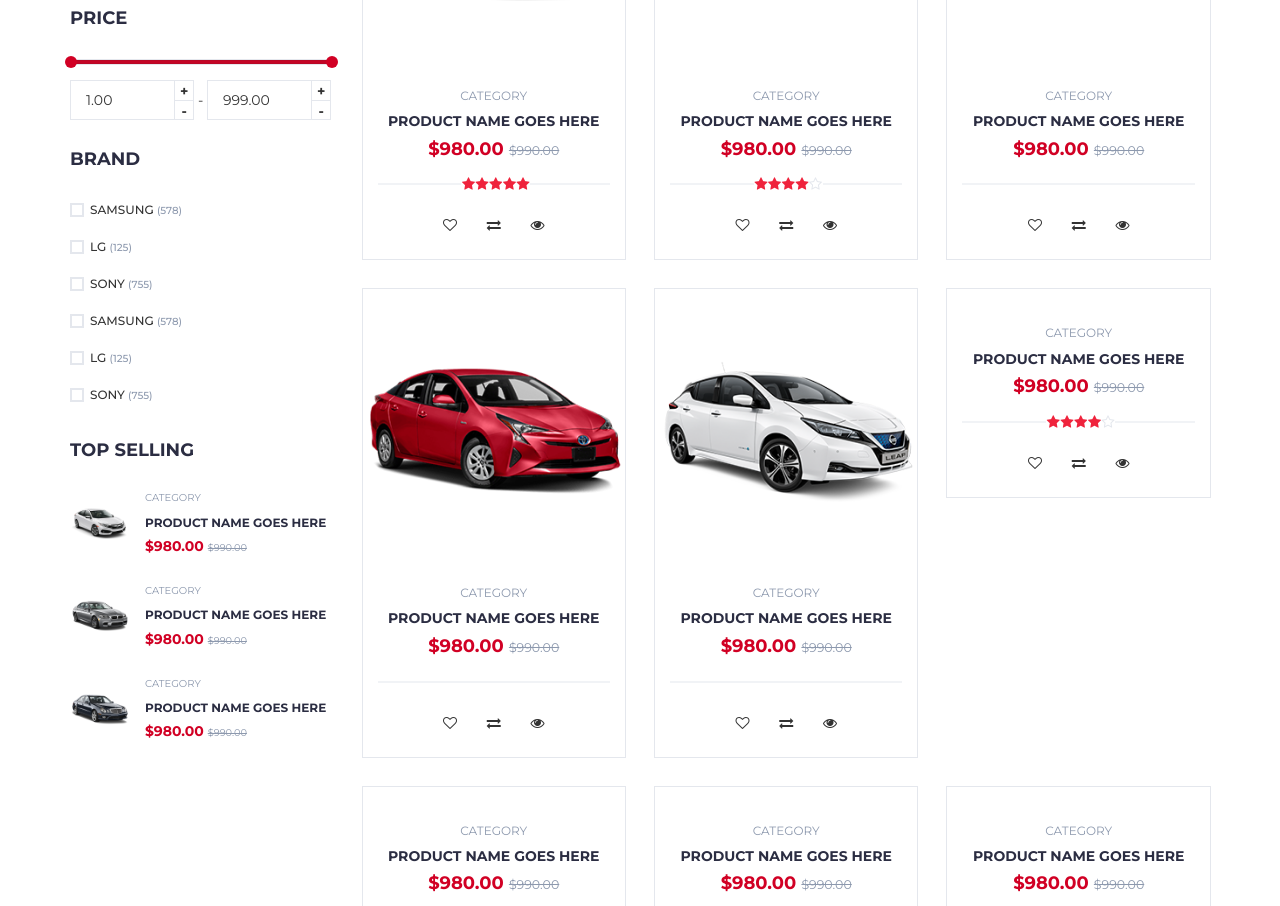
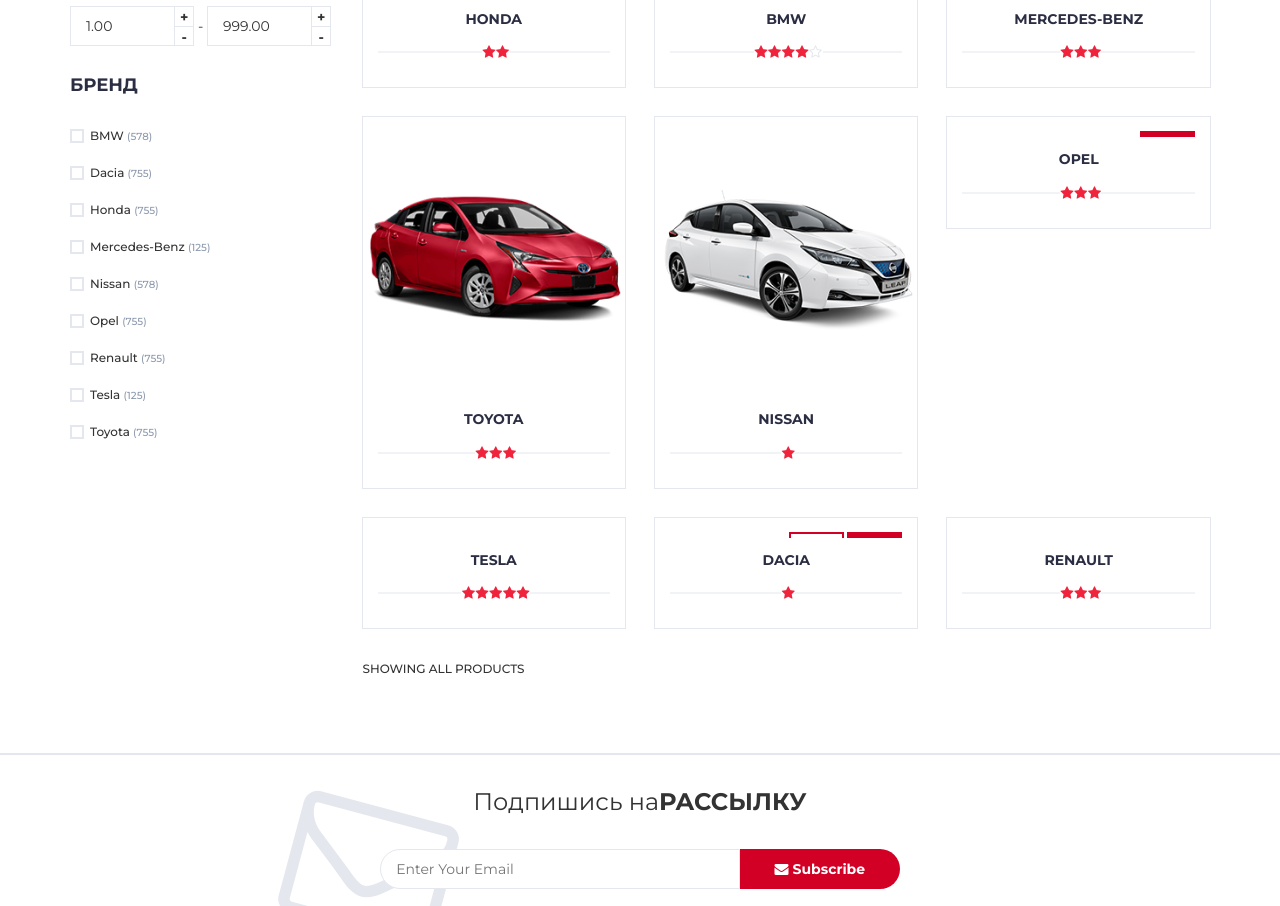
Before and after one commit to WEB-TI-218/WEB-Project, a plain HTML site: page store.html in a window 1280 px wide. Shown: the part 676-1582 px from the top of the page. Drawn offline with Linux system fonts and the light colour scheme.

Commit message:
Update store.html
Примерный вид страницы

```diff
--- a/store.html
+++ b/store.html
@@ -72,7 +72,8 @@
 					<div class="col-md-6">
 						<div class="header-search">
 							<form>
-								<select class="input-select">
+
+									<select class="input-select">
 									<option value="0">Все категории</option>
 									<option value="1">Седан</option>
 									<option value="1">Хэтчбэк</option>
@@ -80,6 +81,8 @@
 									<option value="1">Минивэн</option>
 									<option value="1">Кроссовер</option>
 								</select>
+
+
 								<input class="input" placeholder="Найти в объявлениях">
 								<button class="search-btn">Поиск</button>
 							</form>
@@ -171,13 +174,11 @@
 				<div id="responsive-nav">
 					<!-- NAV -->
 					<ul class="main-nav nav navbar-nav">
-						<li class="active"><a href="#">Home</a></li>
-						<li><a href="#">Hot Deals</a></li>
-						<li><a href="#">Categories</a></li>
-						<li><a href="#">Laptops</a></li>
-						<li><a href="#">Smartphones</a></li>
-						<li><a href="#">Cameras</a></li>
-						<li><a href="#">Accessories</a></li>
+						<li><a href="index.html">Главная</a></li>
+						<li><a href="#">Горячие предложения</a></li>
+						<li class="active"><a href="store.html">Категории</a></li>
+						<li><a href="#">Аксессуары</a></li>
+						<li><a href="policy.html">Правила пользования</a></li>
 					</ul>
 					<!-- /NAV -->
 				</div>
@@ -195,10 +196,12 @@
 				<div class="row">
 					<div class="col-md-12">
 						<ul class="breadcrumb-tree">
-							<li><a href="#">Home</a></li>
-							<li><a href="#">All Categories</a></li>
+							<li><a href="index.html">Главная</a></li>
+							<li><a href="store.html">Категории</a></li>
+							<!--
 							<li><a href="#">Accessories</a></li>
 							<li class="active">Headphones (227,490 Results)</li>
+							-->
 						</ul>
 					</div>
 				</div>
@@ -218,14 +221,14 @@
 					<div id="aside" class="col-md-3">
 						<!-- aside Widget -->
 						<div class="aside">
-							<h3 class="aside-title">Categories</h3>
+							<h3 class="aside-title">Категории</h3>
 							<div class="checkbox-filter">
 
 								<div class="input-checkbox">
 									<input type="checkbox" id="category-1">
 									<label for="category-1">
 										<span></span>
-										Laptops
+										Бюджетные
 										<small>(120)</small>
 									</label>
 								</div>
@@ -234,7 +237,7 @@
 									<input type="checkbox" id="category-2">
 									<label for="category-2">
 										<span></span>
-										Smartphones
+										Популярные
 										<small>(740)</small>
 									</label>
 								</div>
@@ -243,7 +246,7 @@
 									<input type="checkbox" id="category-3">
 									<label for="category-3">
 										<span></span>
-										Cameras
+										Премиальные
 										<small>(1450)</small>
 									</label>
 								</div>
@@ -252,21 +255,21 @@
 									<input type="checkbox" id="category-4">
 									<label for="category-4">
 										<span></span>
-										Accessories
+										Электрокары
 										<small>(578)</small>
 									</label>
 								</div>
-
+								<!--
 								<div class="input-checkbox">
 									<input type="checkbox" id="category-5">
 									<label for="category-5">
 										<span></span>
-										Laptops
+										Минивэн
 										<small>(120)</small>
 									</label>
 								</div>
 
-								<div class="input-checkbox">
+									<div class="input-checkbox">
 									<input type="checkbox" id="category-6">
 									<label for="category-6">
 										<span></span>
@@ -274,13 +277,16 @@
 										<small>(740)</small>
 									</label>
 								</div>
+								-->
 							</div>
 						</div>
+
+
 						<!-- /aside Widget -->
 
 						<!-- aside Widget -->
 						<div class="aside">
-							<h3 class="aside-title">Price</h3>
+							<h3 class="aside-title">Цена</h3>
 							<div class="price-filter">
 								<div id="price-slider"></div>
 								<div class="input-number price-min">
@@ -300,45 +306,69 @@
 
 						<!-- aside Widget -->
 						<div class="aside">
-							<h3 class="aside-title">Brand</h3>
+							<h3 class="aside-title">Бренд</h3>
 							<div class="checkbox-filter">
 								<div class="input-checkbox">
 									<input type="checkbox" id="brand-1">
 									<label for="brand-1">
 										<span></span>
-										SAMSUNG
+										BMW
 										<small>(578)</small>
+									</label>
+								</div>
+								<div class="input-checkbox">
+									<input type="checkbox" id="brand-3">
+									<label for="brand-3">
+										<span></span>
+										Dacia
+										<small>(755)</small>
+									</label>
+								</div>
+								<div class="input-checkbox">
+									<input type="checkbox" id="brand-3">
+									<label for="brand-3">
+										<span></span>
+										Honda
+										<small>(755)</small>
 									</label>
 								</div>
 								<div class="input-checkbox">
 									<input type="checkbox" id="brand-2">
 									<label for="brand-2">
 										<span></span>
-										LG
+										Mercedes-Benz
 										<small>(125)</small>
+									</label>
+								</div>
+								<div class="input-checkbox">
+									<input type="checkbox" id="brand-4">
+									<label for="brand-4">
+										<span></span>
+										Nissan
+										<small>(578)</small>
 									</label>
 								</div>
 								<div class="input-checkbox">
 									<input type="checkbox" id="brand-3">
 									<label for="brand-3">
 										<span></span>
-										SONY
+										Opel
 										<small>(755)</small>
 									</label>
 								</div>
 								<div class="input-checkbox">
-									<input type="checkbox" id="brand-4">
-									<label for="brand-4">
+									<input type="checkbox" id="brand-3">
+									<label for="brand-3">
 										<span></span>
-										SAMSUNG
-										<small>(578)</small>
+										Renault
+										<small>(755)</small>
 									</label>
 								</div>
 								<div class="input-checkbox">
 									<input type="checkbox" id="brand-5">
 									<label for="brand-5">
 										<span></span>
-										LG
+										Tesla
 										<small>(125)</small>
 									</label>
 								</div>
@@ -346,7 +376,7 @@
 									<input type="checkbox" id="brand-6">
 									<label for="brand-6">
 										<span></span>
-										SONY
+										Toyota
 										<small>(755)</small>
 									</label>
 								</div>
@@ -355,6 +385,7 @@
 						<!-- /aside Widget -->
 
 						<!-- aside Widget -->
+						<!--
 						<div class="aside">
 							<h3 class="aside-title">Top selling</h3>
 							<div class="product-widget">
@@ -362,9 +393,9 @@
 									<img src="./img/product01.png" alt="">
 								</div>
 								<div class="product-body">
-									<p class="product-category">Category</p>
+
 									<h3 class="product-name"><a href="#">product name goes here</a></h3>
-									<h4 class="product-price">$980.00 <del class="product-old-price">$990.00</del></h4>
+
 								</div>
 							</div>
 
@@ -373,9 +404,9 @@
 									<img src="./img/product02.png" alt="">
 								</div>
 								<div class="product-body">
-									<p class="product-category">Category</p>
+
 									<h3 class="product-name"><a href="#">product name goes here</a></h3>
-									<h4 class="product-price">$980.00 <del class="product-old-price">$990.00</del></h4>
+
 								</div>
 							</div>
 
@@ -384,12 +415,14 @@
 									<img src="./img/product03.png" alt="">
 								</div>
 								<div class="product-body">
-									<p class="product-category">Category</p>
+
 									<h3 class="product-name"><a href="#">product name goes here</a></h3>
-									<h4 class="product-price">$980.00 <del class="product-old-price">$990.00</del></h4>
+
 								</div>
 							</div>
 						</div>
+
+						-->
 						<!-- /aside Widget -->
 					</div>
 					<!-- /ASIDE -->
@@ -397,29 +430,32 @@
 					<!-- STORE -->
 					<div id="store" class="col-md-9">
 						<!-- store top filter -->
+						<!--
 						<div class="store-filter clearfix">
 							<div class="store-sort">
 								<label>
-									Sort By:
+									Сортировка по:
 									<select class="input-select">
-										<option value="0">Popular</option>
+										<option value="0">Популярности</option>
 										<option value="1">Position</option>
 									</select>
 								</label>
 
 								<label>
-									Show:
+									Показать:
 									<select class="input-select">
 										<option value="0">20</option>
 										<option value="1">50</option>
 									</select>
 								</label>
+
 							</div>
 							<ul class="store-grid">
 								<li class="active"><i class="fa fa-th"></i></li>
 								<li><a href="#"><i class="fa fa-th-list"></i></a></li>
 							</ul>
 						</div>
+						-->
 						<!-- /store top filter -->
 
 						<!-- store products -->
@@ -430,29 +466,21 @@
 									<div class="product-img">
 										<img src="./img/product01.png" alt="">
 										<div class="product-label">
-											<span class="sale">-30%</span>
+											<span class="sale">-40%</span>
 											<span class="new">NEW</span>
 										</div>
 									</div>
 									<div class="product-body">
-										<p class="product-category">Category</p>
-										<h3 class="product-name"><a href="#">product name goes here</a></h3>
-										<h4 class="product-price">$980.00 <del class="product-old-price">$990.00</del></h4>
+
+										<h3 class="product-name"><a href="#">Honda</a></h3>
+
 										<div class="product-rating">
 											<i class="fa fa-star"></i>
 											<i class="fa fa-star"></i>
-											<i class="fa fa-star"></i>
-											<i class="fa fa-star"></i>
-											<i class="fa fa-star"></i>
-										</div>
-										<div class="product-btns">
-											<button class="add-to-wishlist"><i class="fa fa-heart-o"></i><span class="tooltipp">add to wishlist</span></button>
-											<button class="add-to-compare"><i class="fa fa-exchange"></i><span class="tooltipp">add to compare</span></button>
-											<button class="quick-view"><i class="fa fa-eye"></i><span class="tooltipp">quick view</span></button>
 										</div>
 									</div>
 									<div class="add-to-cart">
-										<button class="add-to-cart-btn"><i class="fa fa-shopping-cart"></i> add to cart</button>
+										<button class="add-to-cart-btn"><a href="index.html">Перейти</a></button>
 									</div>
 								</div>
 							</div>
@@ -468,9 +496,9 @@
 										</div>
 									</div>
 									<div class="product-body">
-										<p class="product-category">Category</p>
-										<h3 class="product-name"><a href="#">product name goes here</a></h3>
-										<h4 class="product-price">$980.00 <del class="product-old-price">$990.00</del></h4>
+
+										<h3 class="product-name"><a href="#">BMW</a></h3>
+
 										<div class="product-rating">
 											<i class="fa fa-star"></i>
 											<i class="fa fa-star"></i>
@@ -478,14 +506,9 @@
 											<i class="fa fa-star"></i>
 											<i class="fa fa-star-o"></i>
 										</div>
-										<div class="product-btns">
-											<button class="add-to-wishlist"><i class="fa fa-heart-o"></i><span class="tooltipp">add to wishlist</span></button>
-											<button class="add-to-compare"><i class="fa fa-exchange"></i><span class="tooltipp">add to compare</span></button>
-											<button class="quick-view"><i class="fa fa-eye"></i><span class="tooltipp">quick view</span></button>
-										</div>
 									</div>
 									<div class="add-to-cart">
-										<button class="add-to-cart-btn"><i class="fa fa-shopping-cart"></i> add to cart</button>
+										<button class="add-to-cart-btn"><a href="index.html">Перейти</a></button>
 									</div>
 								</div>
 							</div>
@@ -500,19 +523,18 @@
 										<img src="./img/product03.png" alt="">
 									</div>
 									<div class="product-body">
-										<p class="product-category">Category</p>
-										<h3 class="product-name"><a href="#">product name goes here</a></h3>
-										<h4 class="product-price">$980.00 <del class="product-old-price">$990.00</del></h4>
+
+										<h3 class="product-name"><a href="#">Mercedes-Benz</a></h3>
+
+
 										<div class="product-rating">
-										</div>
-										<div class="product-btns">
-											<button class="add-to-wishlist"><i class="fa fa-heart-o"></i><span class="tooltipp">add to wishlist</span></button>
-											<button class="add-to-compare"><i class="fa fa-exchange"></i><span class="tooltipp">add to compare</span></button>
-											<button class="quick-view"><i class="fa fa-eye"></i><span class="tooltipp">quick view</span></button>
+											<i class="fa fa-star"></i>
+											<i class="fa fa-star"></i>
+											<i class="fa fa-star"></i>
 										</div>
 									</div>
 									<div class="add-to-cart">
-										<button class="add-to-cart-btn"><i class="fa fa-shopping-cart"></i> add to cart</button>
+										<button class="add-to-cart-btn"><a href="index.html">Перейти</a></button>
 									</div>
 								</div>
 							</div>
@@ -527,19 +549,17 @@
 										<img src="./img/product04.png" alt="">
 									</div>
 									<div class="product-body">
-										<p class="product-category">Category</p>
-										<h3 class="product-name"><a href="#">product name goes here</a></h3>
-										<h4 class="product-price">$980.00 <del class="product-old-price">$990.00</del></h4>
+
+										<h3 class="product-name"><a href="#">Toyota</a></h3>
+
 										<div class="product-rating">
-										</div>
-										<div class="product-btns">
-											<button class="add-to-wishlist"><i class="fa fa-heart-o"></i><span class="tooltipp">add to wishlist</span></button>
-											<button class="add-to-compare"><i class="fa fa-exchange"></i><span class="tooltipp">add to compare</span></button>
-											<button class="quick-view"><i class="fa fa-eye"></i><span class="tooltipp">quick view</span></button>
+											<i class="fa fa-star"></i>
+											<i class="fa fa-star"></i>
+											<i class="fa fa-star"></i>
 										</div>
 									</div>
 									<div class="add-to-cart">
-										<button class="add-to-cart-btn"><i class="fa fa-shopping-cart"></i> add to cart</button>
+										<button class="add-to-cart-btn"><a href="index.html">Перейти</a></button>
 									</div>
 								</div>
 							</div>
@@ -554,19 +574,15 @@
 										<img src="./img/product05.png" alt="">
 									</div>
 									<div class="product-body">
-										<p class="product-category">Category</p>
-										<h3 class="product-name"><a href="#">product name goes here</a></h3>
-										<h4 class="product-price">$980.00 <del class="product-old-price">$990.00</del></h4>
+
+										<h3 class="product-name"><a href="#">Nissan</a></h3>
+
 										<div class="product-rating">
-										</div>
-										<div class="product-btns">
-											<button class="add-to-wishlist"><i class="fa fa-heart-o"></i><span class="tooltipp">add to wishlist</span></button>
-											<button class="add-to-compare"><i class="fa fa-exchange"></i><span class="tooltipp">add to compare</span></button>
-											<button class="quick-view"><i class="fa fa-eye"></i><span class="tooltipp">quick view</span></button>
+											<i class="fa fa-star"></i>
 										</div>
 									</div>
 									<div class="add-to-cart">
-										<button class="add-to-cart-btn"><i class="fa fa-shopping-cart"></i> add to cart</button>
+										<button class="add-to-cart-btn"><a href="index.html">Перейти</a></button>
 									</div>
 								</div>
 							</div>
@@ -577,26 +593,22 @@
 								<div class="product">
 									<div class="product-img">
 										<img src="./img/product06.png" alt="">
+										<div class="product-label">
+											<span class="new">NEW</span>
+										</div>
 									</div>
 									<div class="product-body">
-										<p class="product-category">Category</p>
-										<h3 class="product-name"><a href="#">product name goes here</a></h3>
-										<h4 class="product-price">$980.00 <del class="product-old-price">$990.00</del></h4>
+
+										<h3 class="product-name"><a href="#">Opel</a></h3>
+
 										<div class="product-rating">
 											<i class="fa fa-star"></i>
 											<i class="fa fa-star"></i>
 											<i class="fa fa-star"></i>
-											<i class="fa fa-star"></i>
-											<i class="fa fa-star-o"></i>
-										</div>
-										<div class="product-btns">
-											<button class="add-to-wishlist"><i class="fa fa-heart-o"></i><span class="tooltipp">add to wishlist</span></button>
-											<button class="add-to-compare"><i class="fa fa-exchange"></i><span class="tooltipp">add to compare</span></button>
-											<button class="quick-view"><i class="fa fa-eye"></i><span class="tooltipp">quick view</span></button>
 										</div>
 									</div>
 									<div class="add-to-cart">
-										<button class="add-to-cart-btn"><i class="fa fa-shopping-cart"></i> add to cart</button>
+										<button class="add-to-cart-btn"><a href="index.html">Перейти</a></button>
 									</div>
 								</div>
 							</div>
@@ -611,9 +623,9 @@
 										<img src="./img/product07.png" alt="">
 									</div>
 									<div class="product-body">
-										<p class="product-category">Category</p>
-										<h3 class="product-name"><a href="#">product name goes here</a></h3>
-										<h4 class="product-price">$980.00 <del class="product-old-price">$990.00</del></h4>
+
+										<h3 class="product-name"><a href="#">Tesla</a></h3>
+
 										<div class="product-rating">
 											<i class="fa fa-star"></i>
 											<i class="fa fa-star"></i>
@@ -621,14 +633,9 @@
 											<i class="fa fa-star"></i>
 											<i class="fa fa-star"></i>
 										</div>
-										<div class="product-btns">
-											<button class="add-to-wishlist"><i class="fa fa-heart-o"></i><span class="tooltipp">add to wishlist</span></button>
-											<button class="add-to-compare"><i class="fa fa-exchange"></i><span class="tooltipp">add to compare</span></button>
-											<button class="quick-view"><i class="fa fa-eye"></i><span class="tooltipp">quick view</span></button>
-										</div>
 									</div>
 									<div class="add-to-cart">
-										<button class="add-to-cart-btn"><i class="fa fa-shopping-cart"></i> add to cart</button>
+										<button class="add-to-cart-btn"><a href="index.html">Перейти</a></button>
 									</div>
 								</div>
 							</div>
@@ -639,21 +646,20 @@
 								<div class="product">
 									<div class="product-img">
 										<img src="./img/product08.png" alt="">
+										<div class="product-label">
+											<span class="sale">-40%</span>
+											<span class="new">NEW</span>
+										</div>
 									</div>
 									<div class="product-body">
-										<p class="product-category">Category</p>
-										<h3 class="product-name"><a href="#">product name goes here</a></h3>
-										<h4 class="product-price">$980.00 <del class="product-old-price">$990.00</del></h4>
+										<h3 class="product-name"><a href="#">Dacia</a></h3>
+
 										<div class="product-rating">
-										</div>
-										<div class="product-btns">
-											<button class="add-to-wishlist"><i class="fa fa-heart-o"></i><span class="tooltipp">add to wishlist</span></button>
-											<button class="add-to-compare"><i class="fa fa-exchange"></i><span class="tooltipp">add to compare</span></button>
-											<button class="quick-view"><i class="fa fa-eye"></i><span class="tooltipp">quick view</span></button>
+											<i class="fa fa-star"></i>
 										</div>
 									</div>
 									<div class="add-to-cart">
-										<button class="add-to-cart-btn"><i class="fa fa-shopping-cart"></i> add to cart</button>
+										<button class="add-to-cart-btn"><a href="index.html">Перейти</a></button>
 									</div>
 								</div>
 							</div>
@@ -668,19 +674,17 @@
 										<img src="./img/product09.png" alt="">
 									</div>
 									<div class="product-body">
-										<p class="product-category">Category</p>
-										<h3 class="product-name"><a href="#">product name goes here</a></h3>
-										<h4 class="product-price">$980.00 <del class="product-old-price">$990.00</del></h4>
+
+										<h3 class="product-name"><a href="#">Renault</a></h3>
+
 										<div class="product-rating">
-										</div>
-										<div class="product-btns">
-											<button class="add-to-wishlist"><i class="fa fa-heart-o"></i><span class="tooltipp">add to wishlist</span></button>
-											<button class="add-to-compare"><i class="fa fa-exchange"></i><span class="tooltipp">add to compare</span></button>
-											<button class="quick-view"><i class="fa fa-eye"></i><span class="tooltipp">quick view</span></button>
+											<i class="fa fa-star"></i>
+											<i class="fa fa-star"></i>
+											<i class="fa fa-star"></i>
 										</div>
 									</div>
 									<div class="add-to-cart">
-										<button class="add-to-cart-btn"><i class="fa fa-shopping-cart"></i> add to cart</button>
+										<button class="add-to-cart-btn"><a href="index.html">Перейти</a></button>
 									</div>
 								</div>
 							</div>
@@ -690,7 +694,8 @@
 
 						<!-- store bottom filter -->
 						<div class="store-filter clearfix">
-							<span class="store-qty">Showing 20-100 products</span>
+							<span class="store-qty">Showing all products</span>
+							<!--
 							<ul class="store-pagination">
 								<li class="active">1</li>
 								<li><a href="#">2</a></li>
@@ -698,6 +703,7 @@
 								<li><a href="#">4</a></li>
 								<li><a href="#"><i class="fa fa-angle-right"></i></a></li>
 							</ul>
+							-->
 						</div>
 						<!-- /store bottom filter -->
 					</div>
@@ -717,7 +723,7 @@
 				<div class="row">
 					<div class="col-md-12">
 						<div class="newsletter">
-							<p>Sign Up for the <strong>NEWSLETTER</strong></p>
+							<p>Подпишись на<strong>РАССЫЛКУ</strong></p>
 							<form>
 								<input class="input" type="email" placeholder="Enter Your Email">
 								<button class="newsletter-btn"><i class="fa fa-envelope"></i> Subscribe</button>
```
